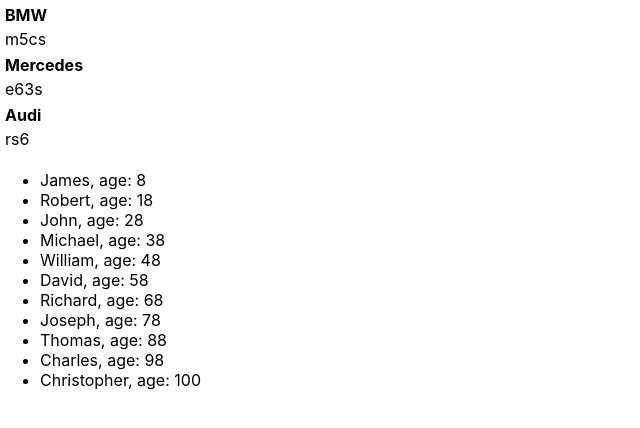
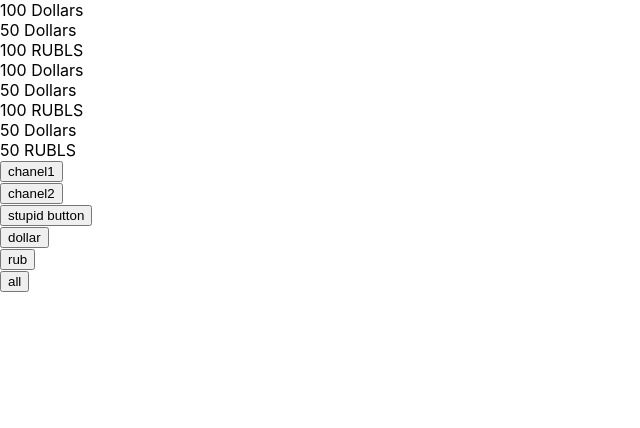
Before and after one commit to IgorBosin/microtasks, a React (Create React App) app: page / in a window 1280 px wide. Shown: the top 428 px of the page, without its empty margins (0-640 px from the left). Built offline with nearby package versions, Linux system fonts and the light colour scheme.

Commit message:
microtasks button

```diff
--- a/src/App.tsx
+++ b/src/App.tsx
@@ -1,44 +1,69 @@
-import React from 'react';
-import NewComponent from "./NewComponent";
+import React, {useState} from 'react';
+import Button from "./components/Button";
 
-export type TopCarsType = {
-    manufacturer: string
-    model: string
-}
-
-export type StudentsType = {
-    id: number
-    name: string
-    age: number
+type moneyType = {
+    banknots: string
+    value: number
+    number: string
 }
 
 const App = () => {
 
-    const students = [
-        {id: 1, name: "James", age: 8},
-        {id: 2, name: "Robert", age: 18},
-        {id: 3, name: "John", age: 28},
-        {id: 4, name: "Michael", age: 38},
-        {id: 5, name: "William", age: 48},
-        {id: 6, name: "David", age: 58},
-        {id: 7, name: "Richard", age: 68},
-        {id: 8, name: "Joseph", age: 78},
-        {id: 9, name: "Thomas", age: 88},
-        {id: 10, name: "Charles", age: 98},
-        {id: 11, name: "Christopher", age: 100},
-    ]
+        const [money, setMoney] = useState<moneyType[]>([
+            {banknots: 'Dollars', value: 100, number: ' a1234567890'},
+            {banknots: 'Dollars', value: 50, number: ' z1234567890'},
+            {banknots: 'RUBLS', value: 100, number: ' w1234567890'},
+            {banknots: 'Dollars', value: 100, number: ' e1234567890'},
+            {banknots: 'Dollars', value: 50, number: ' c1234567890'},
+            {banknots: 'RUBLS', value: 100, number: ' r1234567890'},
+            {banknots: 'Dollars', value: 50, number: ' x1234567890'},
+            {banknots: 'RUBLS', value: 50, number: ' v1234567890'},
+        ])
 
-    const topCars = [
-        {manufacturer: 'BMW', model: 'm5cs'},
-        {manufacturer: 'Mercedes', model: 'e63s'},
-        {manufacturer: 'Audi', model: 'rs6'}
-    ]
+        function button1Foo(name: string, age: number) {
+            console.log(name, age)
+        }
 
-    return (
-        <div>
-            <NewComponent students={students} topCars={topCars}/>
-        </div>
-    );
-};
+        function button2Foo(name: string) {
+            console.log(name)
+        }
+
+        function stupidButton() {
+            console.log('stupid button')
+        }
+
+        let moneyFilter: moneyType[] = [...money]
+
+        let [filt, setFilt] = useState('all')
+        if (filt === 'Dollars') {
+            moneyFilter = money.filter(el => el.banknots === 'Dollars')
+        }
+        if (filt === 'RUBLS') {
+            moneyFilter = money.filter(el => el.banknots === 'RUBLS')
+        }
+
+        function changeBanknots(curr:string) {
+            setFilt(filt=curr)
+        }
+
+        return (
+            <div>
+                {moneyFilter.map(el => {
+                    return (
+                        <div>
+                            {el.value} {el.banknots}
+                        </div>
+                    )
+                })}
+                <Button name={'chanel1'} callBack={() => button1Foo('igor', 28)}/>
+                <Button name={'chanel2'} callBack={() => button2Foo('masha')}/>
+                <Button name={'stupid button'} callBack={stupidButton}/>
+                <Button name={'dollar'} callBack={()=>changeBanknots('Dollars')}/>
+                <Button name={'rub'} callBack={()=>changeBanknots('RUBLS')}/>
+                <Button name={'all'} callBack={()=>changeBanknots('all')}/>
+            </div>
+        );
+    }
+;
 
 export default App;
--- a/src/NewComponent.tsx
+++ /dev/null
@@ -1,48 +0,0 @@
-import React from 'react';
-import {StudentsType, TopCarsType} from "./App";
-
-type NewComponentType = {
-    // students: Array<StudentsType>
-    students: StudentsType[]
-    topCars: TopCarsType[]
-}
-
-export const NewComponent = (props: NewComponentType) => {
-
-    const topCars = [
-        {manufacturer: 'BMW', model: 'm5cs'},
-        {manufacturer: 'Mercedes', model: 'e63s'},
-        {manufacturer: 'Audi', model: 'rs6'}
-    ]
-
-    return (
-        <div>
-            <table>
-                {topCars.map((el) => {
-                    return (
-                        <div>
-                            <tr>
-                                <th>{el.manufacturer}</th>
-                            </tr>
-                            <tr>
-                                <td>{el.model}</td>
-                            </tr>
-                        </div>
-                    )
-                })}
-            </table>
-            <ul>
-                {props.students.map((el) => {
-                    return (
-                        <li key={el.id}>
-                            {el.name}, age: {el.age}
-                        </li>
-                    )
-                })}
-            </ul>
-        </div>
-
-    );
-};
-
-export default NewComponent;
--- /dev/null
+++ b/src/components/Button.tsx
@@ -0,0 +1,21 @@
+import React from 'react';
+
+type ButtonType = {
+    name: string
+    callBack: () => void
+}
+
+const Button = (props:ButtonType) => {
+
+    const onClickHandler = () => {
+        props.callBack()
+    }
+
+    return (
+        <div>
+            <button onClick={onClickHandler}>{props.name}</button>
+        </div>
+    );
+};
+
+export default Button;
```
Also changed, not shown: 1 other file (tests, documents, lock files or other folders).
